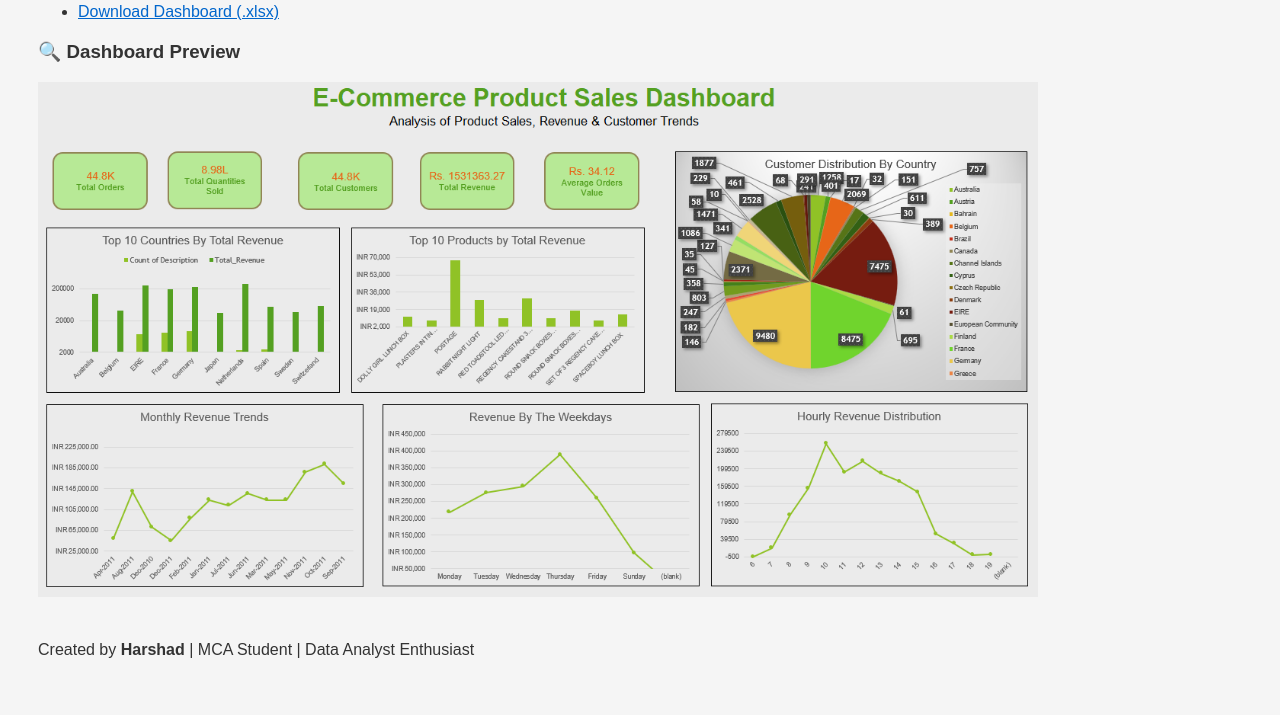
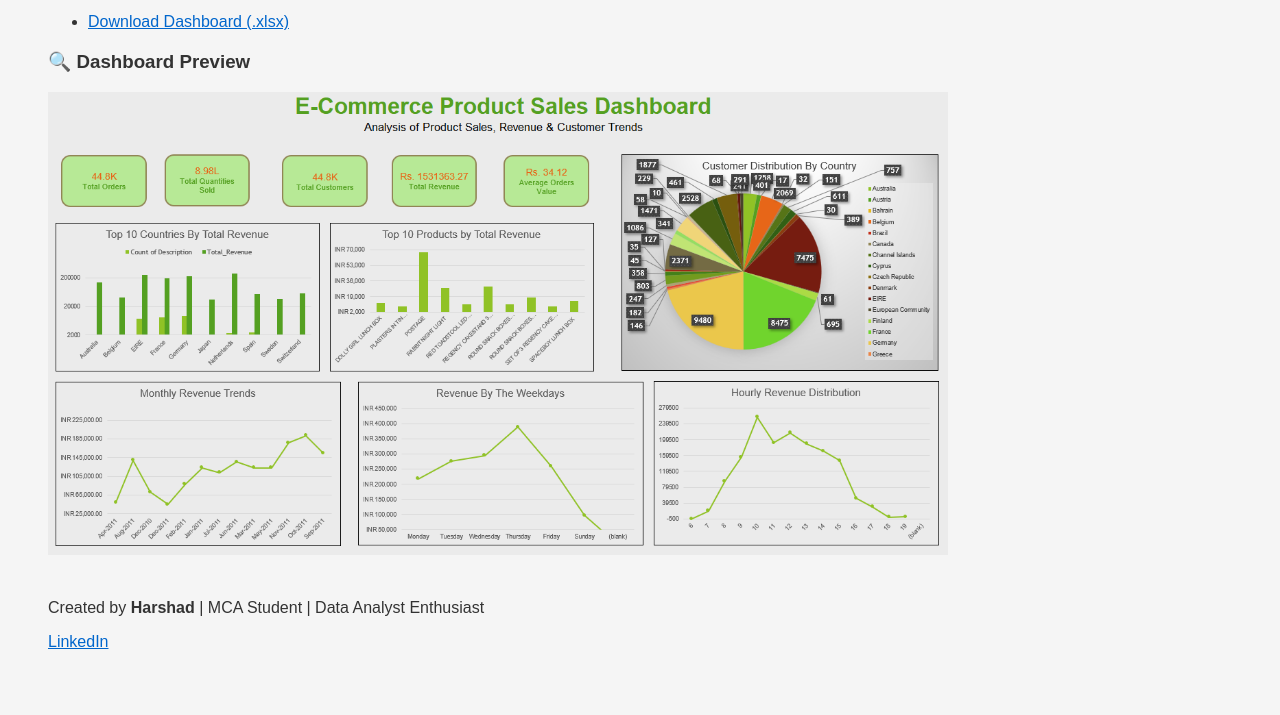
Before and after one commit to harshad912004/Ecommerce_Product_Retail_Dashboard, a plain HTML site: page index.html in a window 1280 px wide. Shown: the part 150-865 px from the top of the page. Drawn offline with Linux system fonts and the light colour scheme.

Commit message:
Update index.html

```diff
--- a/index.html
+++ b/index.html
@@ -6,7 +6,7 @@
   <style>
     body {
       font-family: Arial, sans-serif;
-      padding: 30px;
+      padding: 40px;
       background-color: #f5f5f5;
       color: #333;
     }
@@ -31,11 +31,12 @@
 
   <div class="preview">
     <h3>🔍 Dashboard Preview</h3>
-    <img src="EPRD.png" alt="Dashboard Screenshot" width="1000">
+    <img src="EPRD.png" alt="Dashboard Screenshot" width="900">
   </div>
 
   <footer>
-    <p style="margin-top: 40px;">Created by <b>Harshad</b> | MCA Student | Data Analyst Enthusiast</p>
+    <p style="margin-top: 40px;">Created by <strong>Harshad</strong> | MCA Student | Data Analyst Enthusiast</p>
+    <p><a href="https://www.linkedin.com/in/harshad-dhongade" target="_blank">LinkedIn</a></p>
   </footer>
 </body>
 </html>
```
